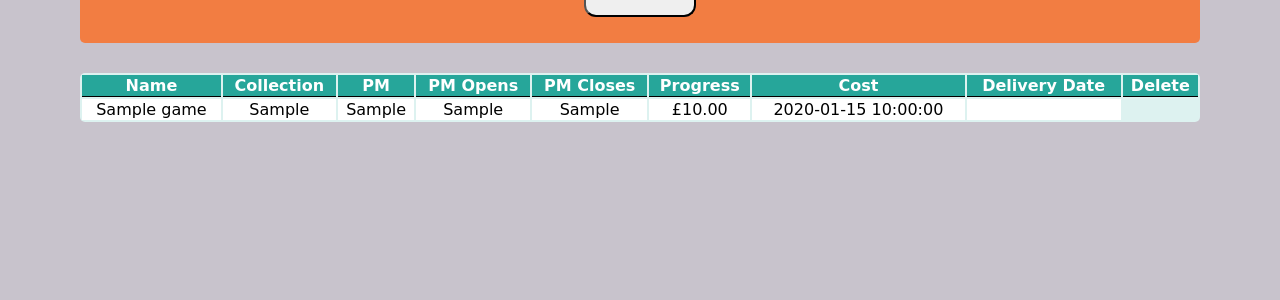
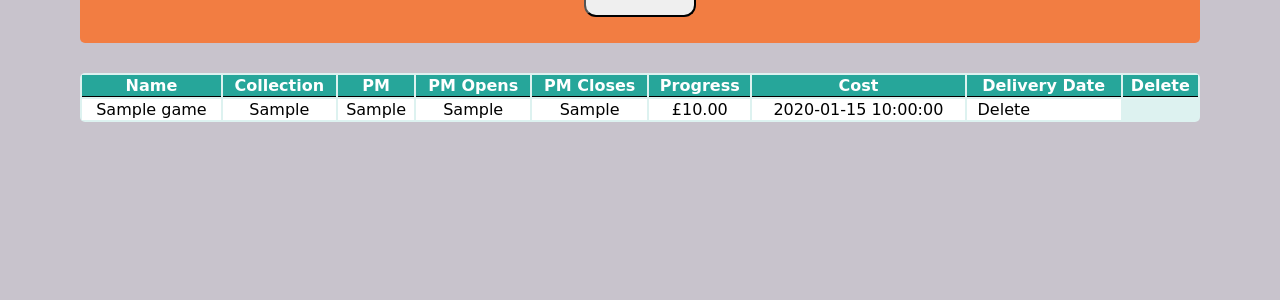
Before and after one commit to Labinopper/Website-v2, a PHP site: page /kickstarters2.php in a window 1280 px wide. Shown: the part 272-572 px from the top of the page. Run offline with PHP 8.4, Linux system fonts and the light colour scheme; the visitor is signed in with stand-in values (Sample User, id 1); tables that the repository leaves empty or names only in its code hold one stand-in row (values such as "Sample post").

Commit message:
Table colour schemes

```diff
--- a/styles.css
+++ b/styles.css
@@ -41,7 +41,9 @@ body {
 #AddGameTableKS a {
     top: 140px;
     font-size: 16px;
-    color:white;
+    color:black;
+    padding-left:10px;
+    padding-right:10px;
     text-align: center;
     text-decoration: none;
 }
@@ -49,7 +51,9 @@ body {
 #AddGameTable a {
     top: 140px;
     font-size: 16px;
-    color: white;
+    color: black;
+    padding-left: 10px;
+    padding-right: 10px;
     text-align: center;
     text-decoration: none;
 }
```
